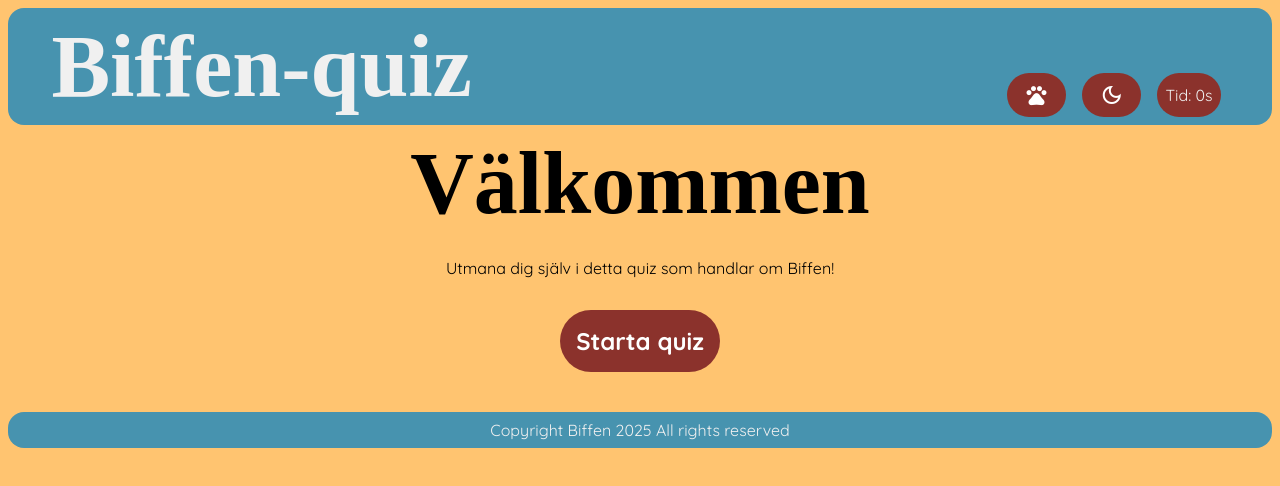
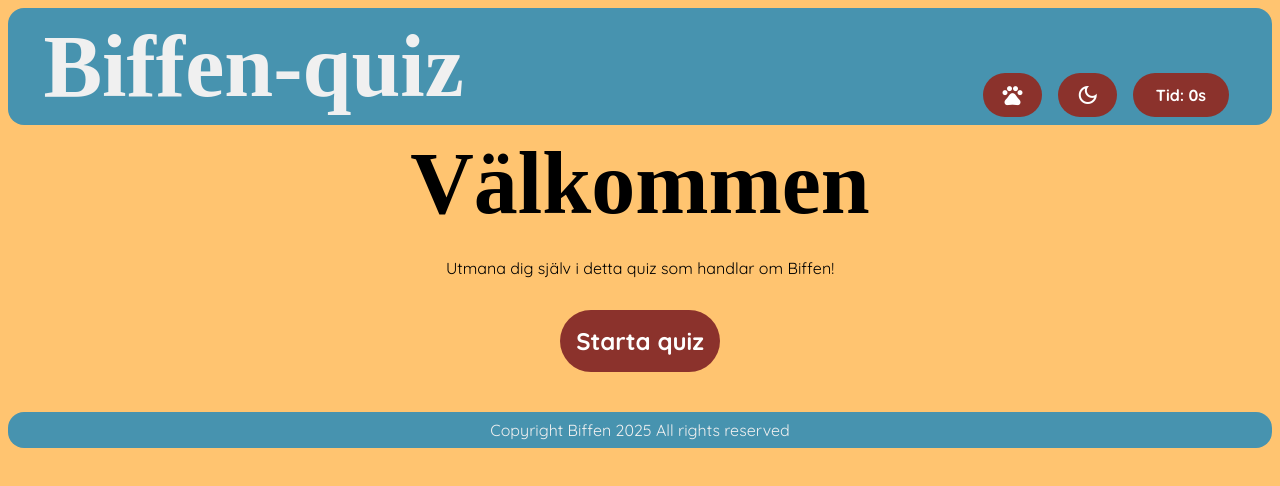
Before and after one commit to maria-jon/biffen-quiz, a website built with Vite: page index.html in a window 1280 px wide. Built offline with nearby package versions, Linux system fonts and the light colour scheme; a web font is replaced by a local one.

Commit message:
:lipstick: add styling to navbar

```diff
--- a/index.html
+++ b/index.html
@@ -25,8 +25,10 @@
           <button class="navbar" id="dark-mode">
             <span class="material-symbols-outlined" id="dark-mode-span">dark_mode</span>
           </button>
+          <button class="navbar" id="timerBtn">
+            <span class="timer" id="timer">Tid: 0s</span>
+          </button>
         </nav>
-        <div class="timer" id="timer">Tid: 0s</div>
       </div>
     </header>
 
--- a/src/style.css
+++ b/src/style.css
@@ -22,12 +22,8 @@ body {
   color: #c4c4c4;
 }
 
-.dark-mode .timer {
-  /*
-  background-color: #3d1613;
-  */
-  background-color: #9c7472;
-  color: #000;
+.dark-mode button:hover {
+  background-color: #5e3733;
 }
 
 .dark-mode header {
@@ -117,6 +113,8 @@ button {
   cursor: pointer;
   min-width: 44px;
   min-height: 44px;
+
+  transition-duration: 0.4s;
 }
 
 button:disabled {
@@ -126,6 +124,10 @@ button:disabled {
 
 button:not(:disabled) {
   cursor: pointer;
+}
+
+button:hover {
+  background-color: #750c05;
 }
 
 nav {
@@ -143,13 +145,8 @@ nav {
 }
 
 .timer {
-  background-color: #8B322C;
-  padding: 0.5rem;
-  margin: 0.5rem;
-  border-radius: 2rem;
-  display: flex;
-  justify-content: center;
-  align-items: center;
+  font-size: 1rem;
+  min-width: 60px;
 }
 
 .flex {
```
